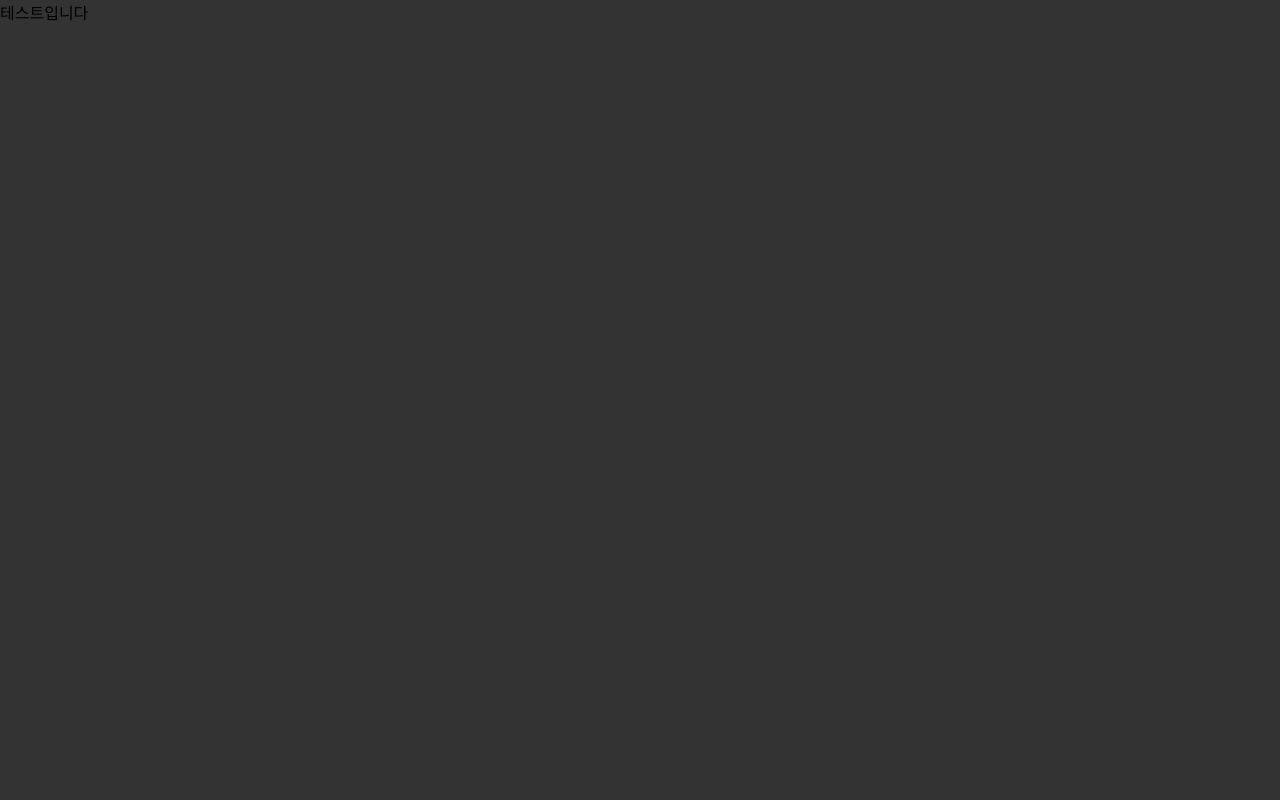
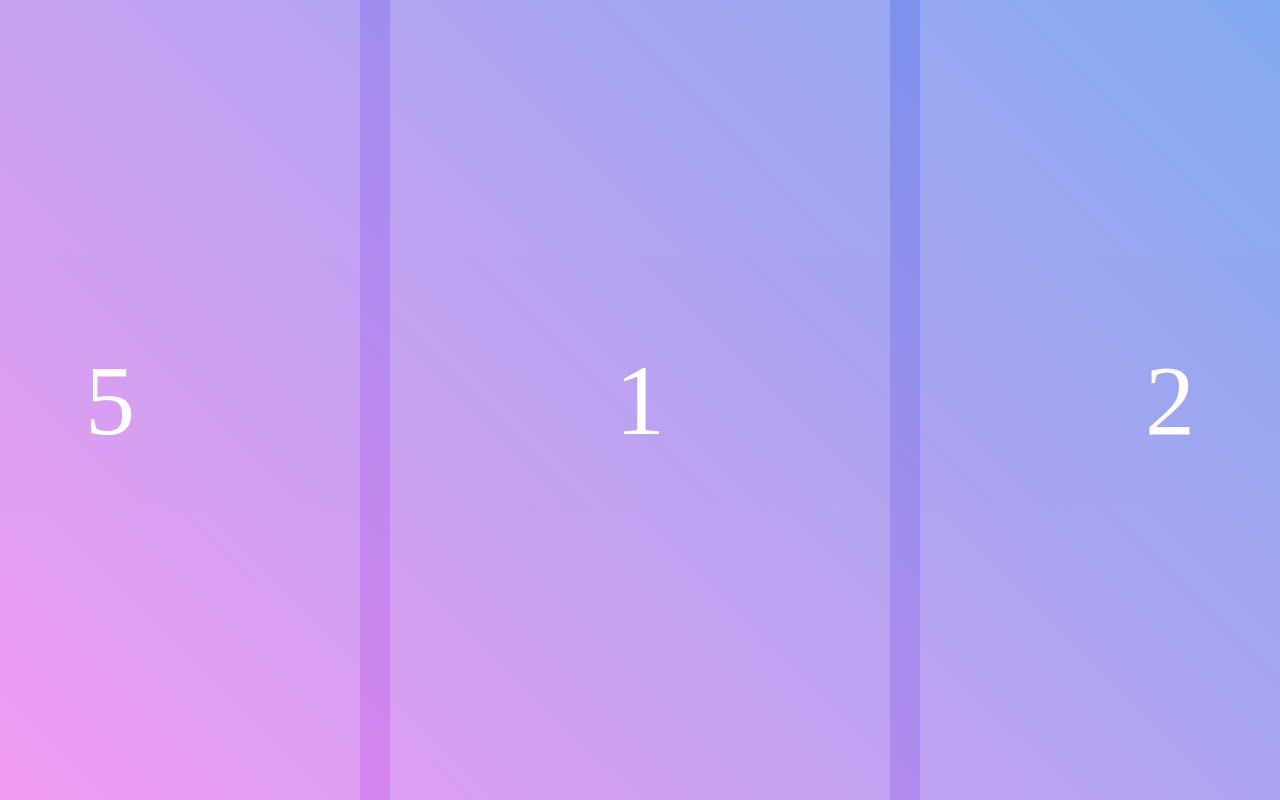
Before and after one commit to wowjjang83/swipe, a plain HTML site: page index.html in a window 1280 px wide. Drawn offline with nearby package versions, Linux system fonts and the light colour scheme.

Commit message:
step1 기본 스와이프 사용법

```diff
--- a/SCSS/style.scss
+++ b/SCSS/style.scss
@@ -1,3 +1,27 @@
 @charset "UTF-8";
 @import "reset";
 @import url('https://fonts.googleapis.com/css2?family=Orbitron&family=Roboto:wght@100&display=swap');
+
+main {
+    width: 100%;
+    height: 100vh;
+    background: linear-gradient(45deg, violet, cornflowerblue);
+    overflow: hidden;
+    position: relative;
+
+    .swiper-wrapper {
+        width: 500px;
+        height: 100%;
+
+        .swiper-slide {
+            width: 100%;
+            height: 100%;
+            background: rgba(255,255,255,.2);
+            font-size: 100px;
+            color: #fff;
+            display: flex;
+            justify-content: center;
+            align-items: center;
+        }
+    }
+}
--- a/index.html
+++ b/index.html
@@ -12,6 +12,29 @@
    <script src="https://unpkg.com/swiper@7/swiper-bundle.min.js"></script>
 </head>
 <body>
-    테스트입니다
+    <main>
+        <section class="swiper-wrapper">
+            <article class="swiper-slide">1</article>
+            <article class="swiper-slide">2</article>
+            <article class="swiper-slide">3</article>
+            <article class="swiper-slide">4</article>
+            <article class="swiper-slide">5</article>
+        </section>
+    </main>
+
+    <script>
+        //
+        const swiper = new Swiper("main",{
+            speed: 500,
+            loop: true,
+            direction: "horizontal",
+            //direction: "vertical",
+            grabCursor: true,
+            //slidesPerView: 3, // 한화면에 보이는 리스트 갯수 / 기본 1
+            slidesPerView: "auto", // auto 로 할땐 크기지정 가능
+            spaceBetween: 30, // 슬라이드 사이 간격
+            centeredSlides: true, // 활성화 슬라이드의 중앙정렬
+        });
+    </script>
 </body>
 </html>
```
Also changed, not shown: css/style.css, 1 other file.
